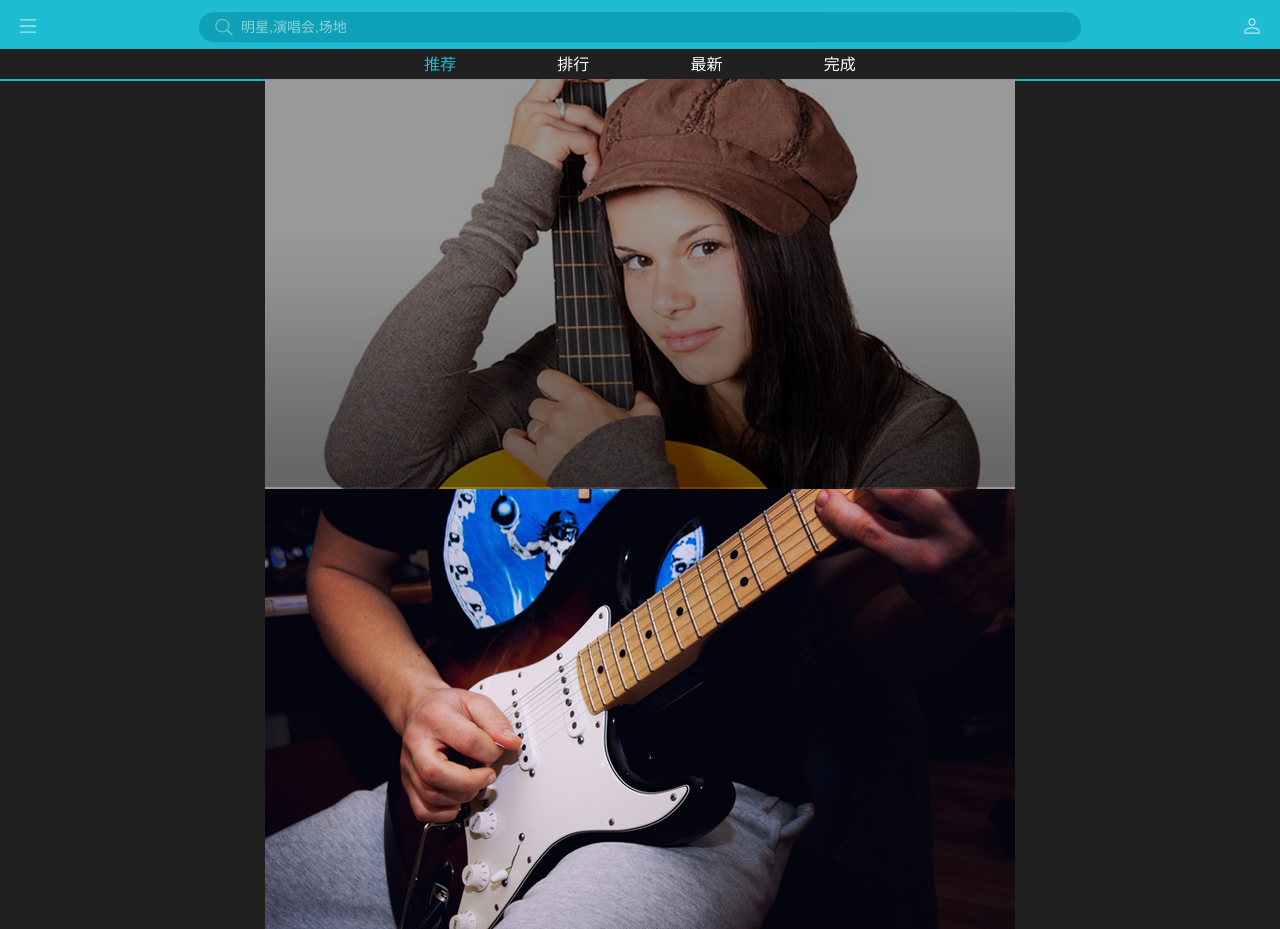
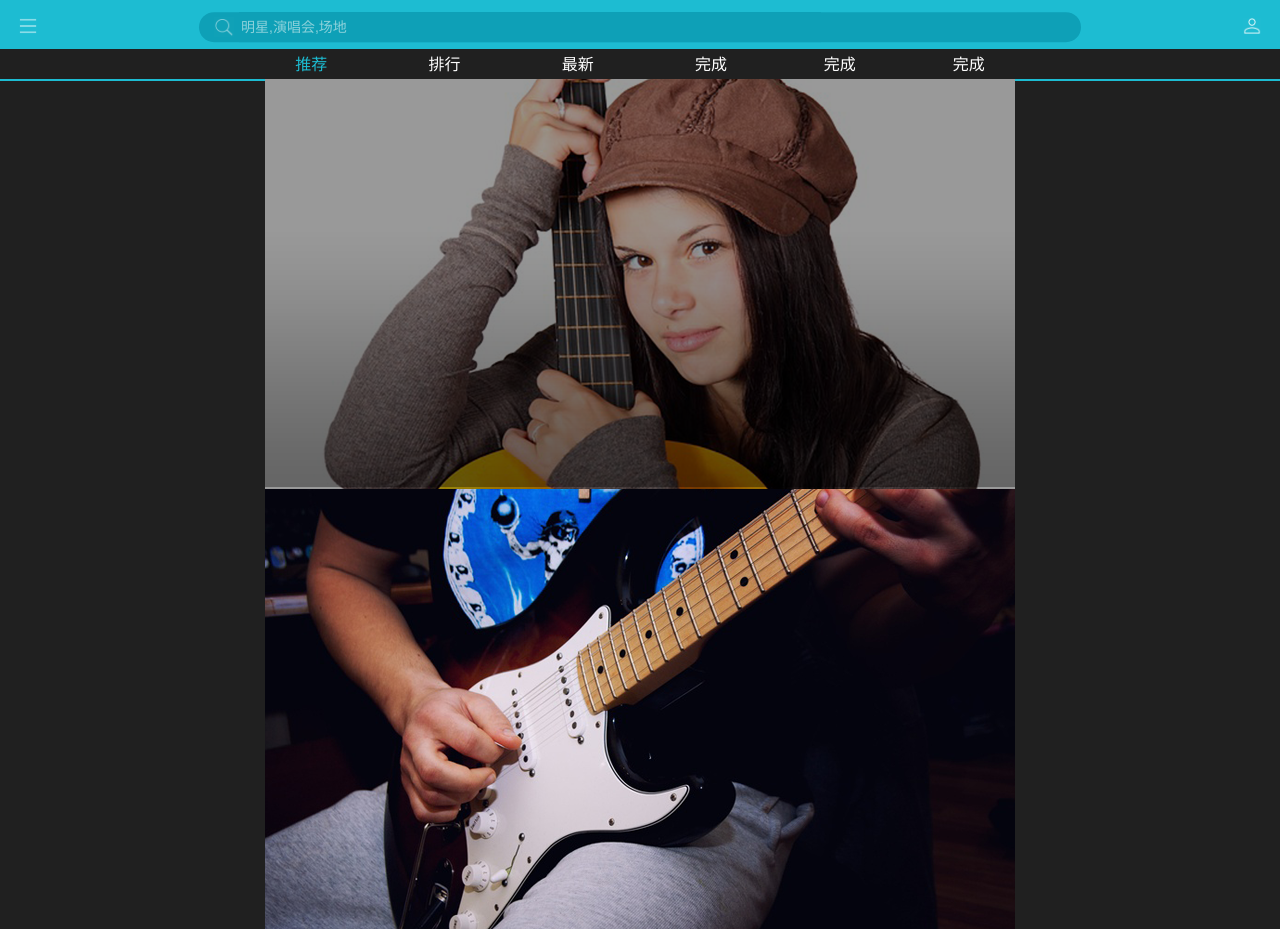
Before and after one commit to sjhxxd/Amazeui-sjh, a plain HTML site: page xiguachong-copy/index-c.html in a window 1280 px wide. Drawn offline with Linux system fonts and the light colour scheme.

Commit message:
10-16上传

```diff
--- a/xiguachong-copy/index-c.html
+++ b/xiguachong-copy/index-c.html
@@ -165,7 +165,7 @@
         <a href="javascript:void(0);">推荐</a>
         <a href="javascript:void(0);">排行</a>
         <a href="javascript:void(0);">最新</a>
-        <a href="javascript:void(0);">完成</a>
+        <a href="javascript:void(0);">完成</a><a href="javascript:void(0);">完成</a><a href="javascript:void(0);">完成</a>
     </div>
     <!--推荐-->
     <div class="tuijian">
```
